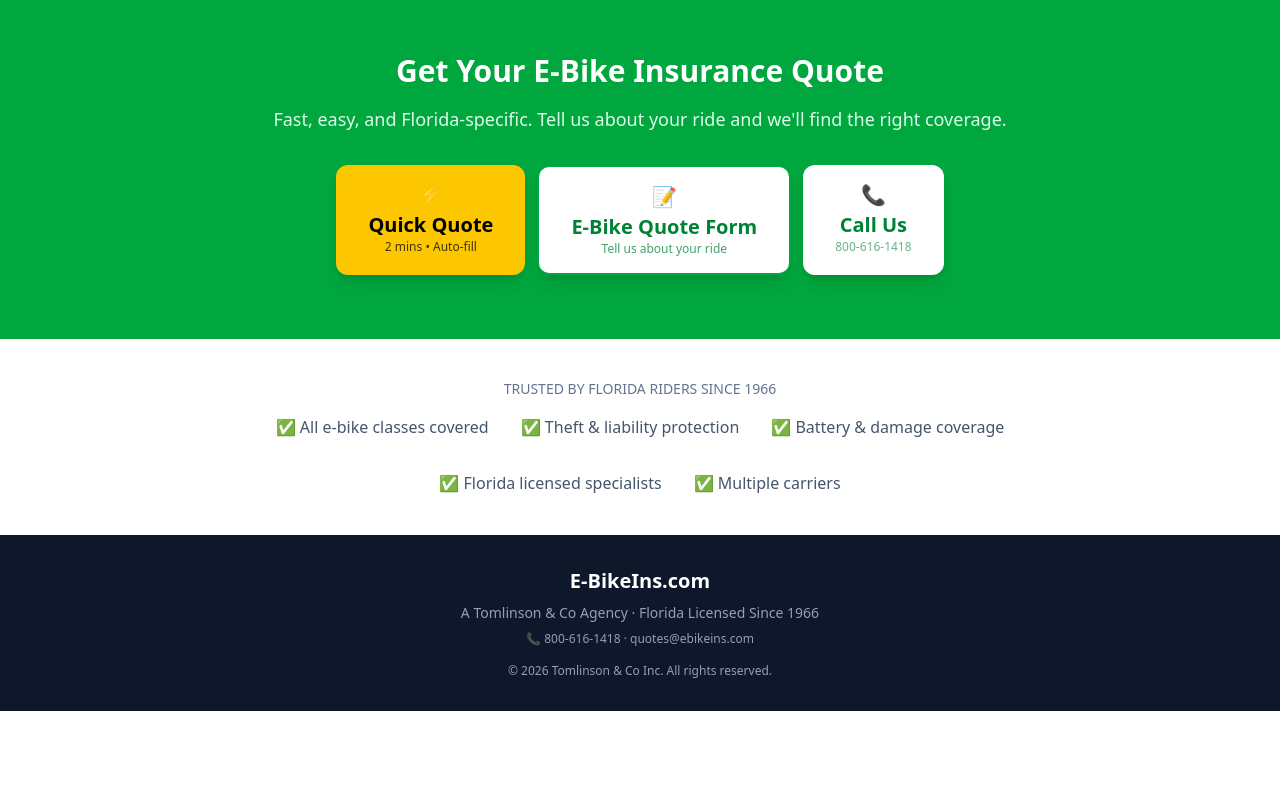
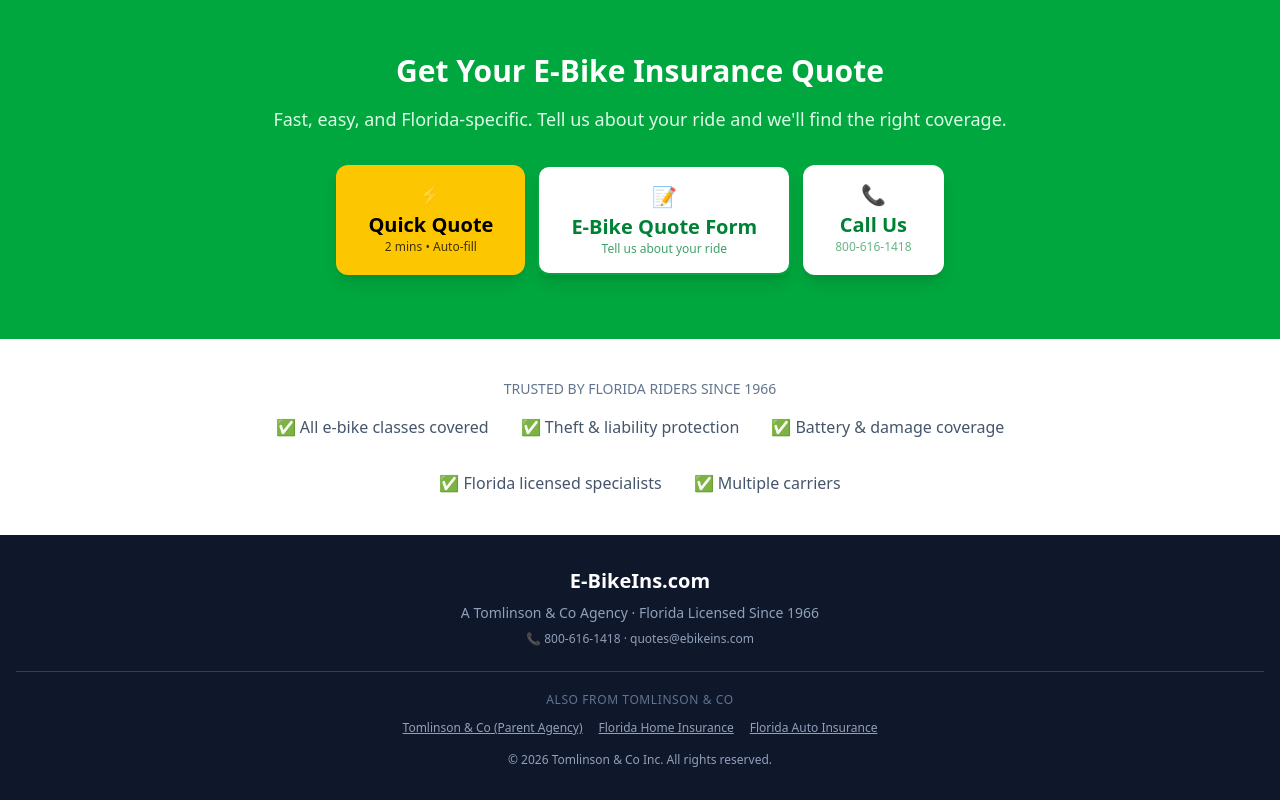
Before and after one commit to TTomlinson13/ebikeinsurance-landing, a React (Vite) app: page / in a window 1280 px wide. Shown: the part 1643-2443 px from the top of the page. Before the commit the page ends 2354 px from the top, so only its background shows below. Built offline with nearby package versions, Linux system fonts and the light colour scheme; the HTML template or start-up script is replaced by a standard one.

Commit message:
Add internal linking — footer network + blog cross-links

```diff
--- a/src/App.tsx
+++ b/src/App.tsx
@@ -204,6 +204,14 @@
         <h4 className="text-white font-bold text-xl mb-2">E-BikeIns.com</h4>
         <p className="text-sm">A Tomlinson & Co Agency · Florida Licensed Since 1966</p>
         <p className="text-xs mt-2">📞 800-616-1418 · <a href="mailto:quotes@ebikeins.com" className="hover:text-white">quotes@ebikeins.com</a></p>
+        <div className="mt-6 border-t border-slate-700 pt-5">
+          <p className="text-xs text-slate-500 mb-3 uppercase tracking-wider">Also from Tomlinson &amp; Co</p>
+          <div className="flex flex-wrap justify-center gap-4 text-xs">
+            <a href="https://tomlinsonandco.com" target="_blank" rel="noopener noreferrer" className="text-slate-400 hover:text-white transition underline">Tomlinson &amp; Co (Parent Agency)</a>
+            <a href="https://hoinsurance.com" target="_blank" rel="noopener noreferrer" className="text-slate-400 hover:text-white transition underline">Florida Home Insurance</a>
+            <a href="https://floridauto.com" target="_blank" rel="noopener noreferrer" className="text-slate-400 hover:text-white transition underline">Florida Auto Insurance</a>
+          </div>
+        </div>
         <p className="text-xs mt-4">© {new Date().getFullYear()} Tomlinson & Co Inc. All rights reserved.</p>
       </footer>
 
```
